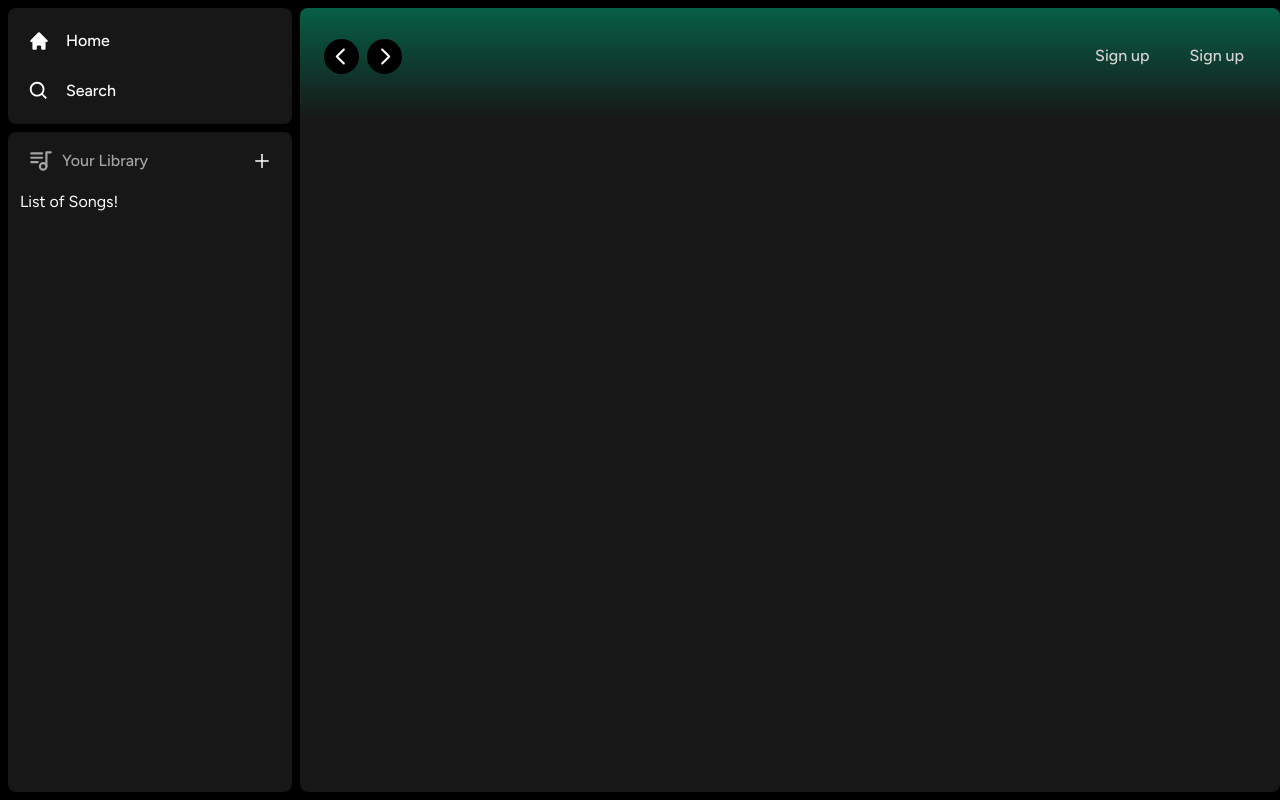
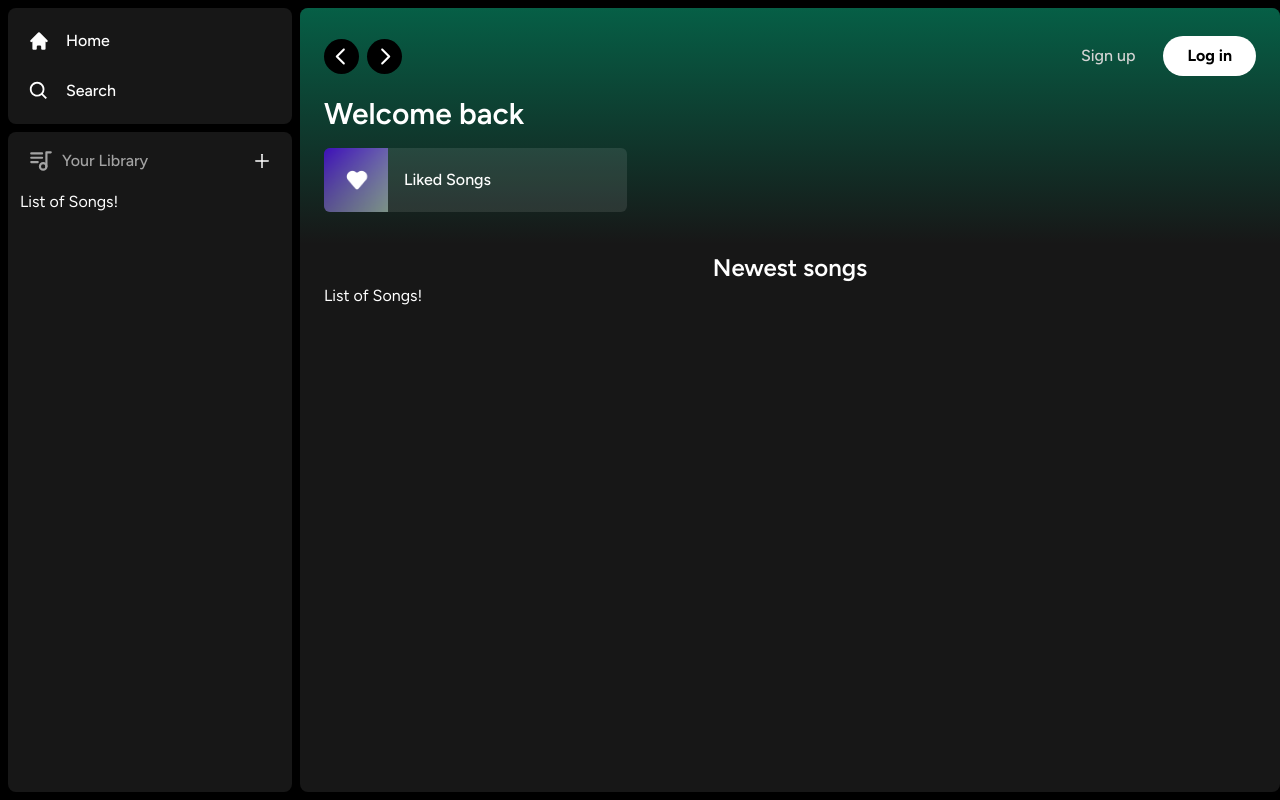
Before and after one commit to julboy2/spotify-clone, a Next.js app: page / in a window 1280 px wide. Built offline with nearby package versions, Linux system fonts and the light colour scheme.

Commit message:
finished publishing

```diff
--- a/app/(site)/page.tsx
+++ b/app/(site)/page.tsx
@@ -1,9 +1,27 @@
 import Header from '@/components/Header'
+import ListItem from '@/components/ListItem'
 
 export default function Home() {
   return (
     <div className="bg-neutral-900 rounded-lg h-full w-full overflow-hidden overflow-y-auto">
-      <Header />
+      <Header>
+        <div className="mb-2">
+          <h1 className="text-white text-3xl font-semibold">Welcome back</h1>
+          <div className="grid grid-cols-1 sm:grid-cols-2 xl:grid-cols-3 2xl:grid-cols-4 gap-3 mt-4">
+            <ListItem
+              image="/images/liked.png"
+              name="Liked Songs"
+              href="liked"
+            />
+          </div>
+        </div>
+      </Header>
+      <div className="mt-2 mb-7 px-6">
+        <div className="flex justify-center items-center">
+          <h1 className="text-white text-2xl font-semibold">Newest songs</h1>
+        </div>
+        <div>List of Songs!</div>
+      </div>
     </div>
   )
 }
--- a/components/Header.tsx
+++ b/components/Header.tsx
@@ -54,13 +54,12 @@
               </Button>
             </div>
             <div>
-              <Button className="bg-transparent text-neutral-300 font-medium">
-                Sign up
-              </Button>
+              <Button className="bg-white px-6 py-2">Log in</Button>
             </div>
           </>
         </div>
       </div>
+      {children}
     </div>
   )
 }
--- /dev/null
+++ b/components/ListItem.tsx
@@ -0,0 +1,62 @@
+'use client'
+
+import Image from 'next/image'
+import { useRouter } from 'next/navigation'
+import { FaPlay } from 'react-icons/fa'
+
+interface ListItemProps {
+  image: string
+  name: string
+  href: string
+}
+
+export default function ListItem({ image, name, href }: ListItemProps) {
+  const router = useRouter()
+
+  const onClick = () => {
+    router.push(href)
+  }
+  return (
+    //group 을 넣는이유는 자식 class 에서 group-hover:opacity-100 를 사용하기위해
+    <button
+      onClick={onClick}
+      className="
+    relative
+    group
+    flex
+    items-center
+    rounded-md
+    overflow-hidden
+    gap-x-4
+    bg-neutral-100/10
+    hover:bg-neutral-100/20
+    transition
+    pr-4
+    "
+    >
+      <div className="relative min-h-[64px] min-w-[64px]">
+        <Image className="object-cover" fill src={image} alt="Image" />
+      </div>
+      <p className="font-medium truncate py-5">{name}</p>
+      <div
+        className="
+        absolute
+        transition
+        opacity-0
+        rounded-full
+        flex
+        items-center
+        justify-center
+        bg-green-500
+        p-4
+        drop-shadow-md
+        right-5
+        group-hover:opacity-100
+        hover:scale-110
+      "
+      >
+        <FaPlay className="text-black" />
+      </div>
+    </button>
+  )
+}
```
Also changed, not shown: public/images/liked.png (added).
